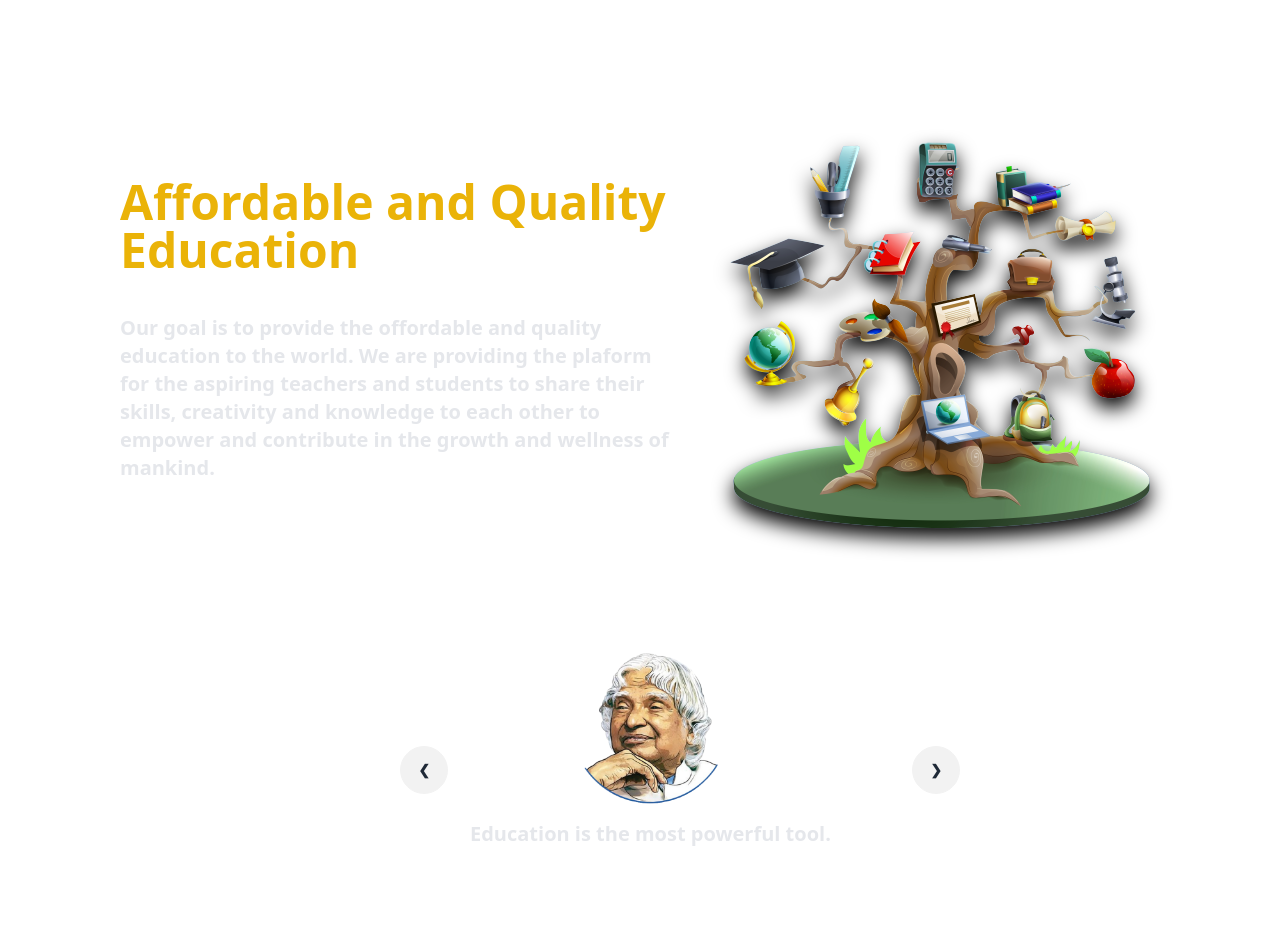
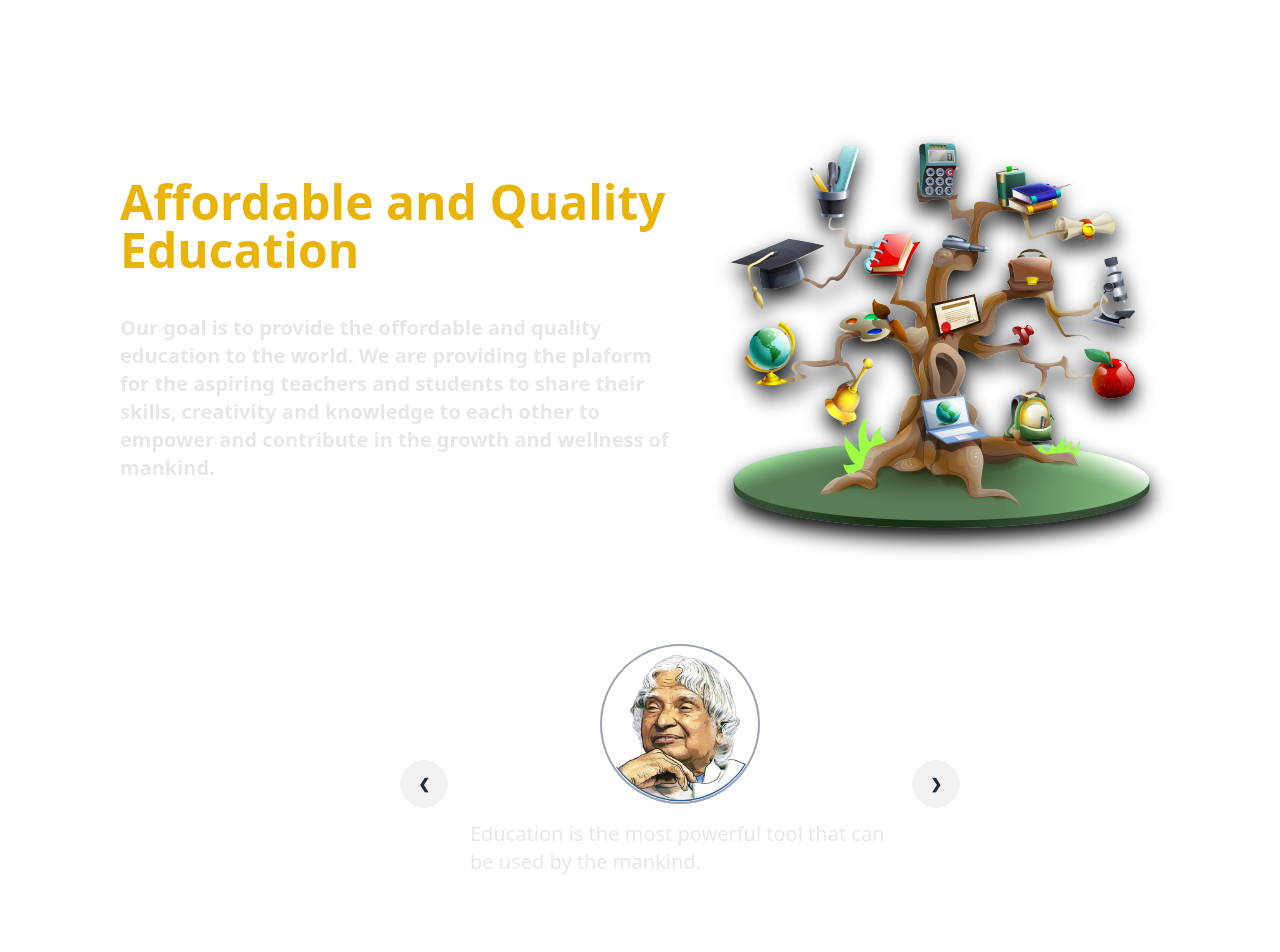
Before and after one commit to Tusharsaxena290/LMS-FRONT-END, a React (Vite) app: page /about in a window 1280 px wide. Shown: the top 952 px of the page. Built offline with nearby package versions, Linux system fonts and the light colour scheme.

Commit message:
cleaned up caurosel code

```diff
--- /dev/null
+++ b/src/Components/CarouselSlide.jsx
@@ -0,0 +1,20 @@
+function CarouselSlide({image, title, description, slideNumber, totalSlides}) {
+    return (
+                <div id={`slide${slideNumber}`} className="carousel-item relative w-full">
+                    <div className="flex flex-col items-center justify-center gap-4 px-[15%]">
+                        <img src={image} className="w-40 rounded-full border-2 border-gray-400" />
+                        <p className="text-xl text-gray-200">
+                            {description}
+                        </p>
+                        <h3 className="text-2xl font-semibold">{title}</h3>
+                        <div className="absolute flex justify-between transform -translate-y-1/2 left-5 right-5 top-1/2">
+                            <a href={`#slide${(slideNumber == 1 ? totalSlides : (slideNumber - 1))}`} className="btn btn-circle">❮</a>
+                            <a href={`#slide${(slideNumber==5?1:(slideNumber+1))}`} className="btn btn-circle">❯</a>
+                        </div>
+                    </div>
+
+                </div>
+    );
+}
+
+export default CarouselSlide;
--- a/src/Pages/AboutUs.jsx
+++ b/src/Pages/AboutUs.jsx
@@ -1,6 +1,7 @@
 import React from "react";
 import HomeLayout from "../Layouts/HomeLayout";
 import aboutMainImg from "../assets/images/aboutMainImage.png";
+import CarouselSlide from "../Components/CarouselSlide";
 
 //character-img-imports
 
@@ -10,7 +11,52 @@ import billGates from "../assets/images/billGates.png";
 import einstein from "../assets/images/einstein.png";
 import apj from "../assets/images/apj.png";
 
+
 function AboutUs() {
+  const celebs = [
+    {
+      title: "APJ ABDUL KALAM",
+      description:
+        "Education is the most powerful tool that can be used by the mankind.",
+      image: apj,
+      slideNumber: 1,
+    },
+
+    {
+      title: "NELSON MANDELA",
+      description:
+        "Education is the most powerful tool that can be used by the mankind.",
+      image: nelsonMandela,
+      slideNumber: 2,
+    },
+
+    {
+      title: "STEVE JOBS",
+      description:
+        "Education is the most powerful tool that can be used by the mankind.",
+      image: steveJobs,
+      slideNumber: 3,
+    },
+
+    {
+      title: "BILL GATES",
+      description:
+        "Education is the most powerful tool that can be used by the mankind.",
+      image: billGates,
+      slideNumber: 4,
+    },
+
+    {
+      title: "ALBERT EINSTEIN",
+      description:
+        "Education is the most powerful tool that can be used by the mankind.",
+      image: einstein,
+      slideNumber: 5,
+    },
+  ];
+
+
+
   return (
     <HomeLayout>
       <div className="pl-20 pt-20 flex flex-col text-white">
@@ -41,112 +87,21 @@ function AboutUs() {
           </div>
         </div>
         <div className="carousel w-1/2 my-16 m-auto">
-          <div id="slide1" className="carousel-item relative w-full">
-
-            <div className="flex items-center justify-center flex-col gap-4 px-[15%]">
-              <img src={apj} className="w-40 rounded-full border-gry-400" />
-
-              <p className="text-xl font-semibold text-gray-200">
-                Education is the most powerful tool.
-              </p>
-
-              <h3 className="text-2xl">APJ ABDUL KALAM</h3>
-
-              <div className="absolute flex justify-between transform -translate-y-1/2 left-5 right-5 top-1/2">
-                <a href="#slide5" className="btn btn-circle">
-                  ❮
-                </a>
-                <a href="#slide2" className="btn btn-circle">
-                  ❯
-                </a>
-              </div>
-
-            </div>
-          </div>
-
-          <div id="slide2" className="carousel-item relative w-full">
-            <div className="flex items-center justify-center flex-col gap-4 px-[15%]">
-              <img
-                src={nelsonMandela}
-                className="w-40 rounded-full border-gry-400"
-              />
-              <p className="text-xl font-semibold text-gray-200">
-                Education is the most powerful tool.
-              </p>
-              <h3 className="text-2xl">NELSON MANDELA</h3>
-              <div className="absolute flex justify-between transform -translate-y-1/2 left-5 right-5 top-1/2">
-                <a href="#slide1" className="btn btn-circle">
-                  ❮
-                </a>
-                <a href="#slide3" className="btn btn-circle">
-                  ❯
-                </a>
-              </div>
-            </div>
-          </div>
-
-          <div id="slide3" className="carousel-item relative w-full">
-            <div className="flex items-center justify-center flex-col gap-4 px-[15%]">
-              <img
-                src={steveJobs}
-                className="w-40 rounded-full border-gry-400"
-              />
-              <p className="text-xl font-semibold text-gray-200">
-                Education is the most powerful tool.
-              </p>
-              <h3 className="text-2xl">STEVE JOBS</h3>
-              <div className="absolute flex justify-between transform -translate-y-1/2 left-5 right-5 top-1/2">
-                <a href="#slide2" className="btn btn-circle">
-                  ❮
-                </a>
-                <a href="#slide4" className="btn btn-circle">
-                  ❯
-                </a>
-              </div>
-            </div>
-          </div>
-
-          <div id="slide4" className="carousel-item relative w-full">
-            <div className="flex items-center justify-center flex-col gap-4 px-[15%]">
-              <img
-                src={billGates}
-                className="w-40 rounded-full border-gry-400"
-              />
-              <p className="text-xl font-semibold text-gray-200">
-                Education is the most powerful tool.
-              </p>
-              <h3 className="text-2xl">BILL GATES</h3>
-              <div className="absolute flex justify-between transform -translate-y-1/2 left-5 right-5 top-1/2">
-                <a href="#slide3" className="btn btn-circle">
-                  ❮
-                </a>
-                <a href="#slide5" className="btn btn-circle">
-                  ❯
-                </a>
-              </div>
-            </div>
-          </div>
-
-          <div id="slide5" className="carousel-item relative w-full">
-            <div className="flex items-center justify-center flex-col gap-4 px-[15%]">
-              <img
-                src={einstein}
-                className="w-40 rounded-full border-gry-400"
-              />
-              <p className="text-xl font-semibold text-gray-200">
-                Education is the most powerful tool.
-              </p>
-              <h3 className="text-2xl">ALBERT EINSTEIN</h3>
-              <div className="absolute flex justify-between transform -translate-y-1/2 left-5 right-5 top-1/2">
-                <a href="#slide4" className="btn btn-circle">
-                  ❮
-                </a>
-                <a href="#slide1" className="btn btn-circle">
-                  ❯
-                </a>
-              </div>
-            </div>
-          </div>
+            {
+                // celebs.forEach((c)=>(
+                //     // <CarouselSlide title={c.title} description={c.description} image={c.image}
+                //     // slideNumber={c.slideNumber} totalSlides={celebs.length}
+                //     // />
+                //     console.log(c)
+                // ))
+                celebs.map((c)=>{
+                    return(
+                        <CarouselSlide title={c.title} description={c.description} image={c.image}
+                        slideNumber={c.slideNumber} totalSlides={celebs.length}
+                        />
+                    )
+                })
+            }
         </div>
       </div>
     </HomeLayout>
```
